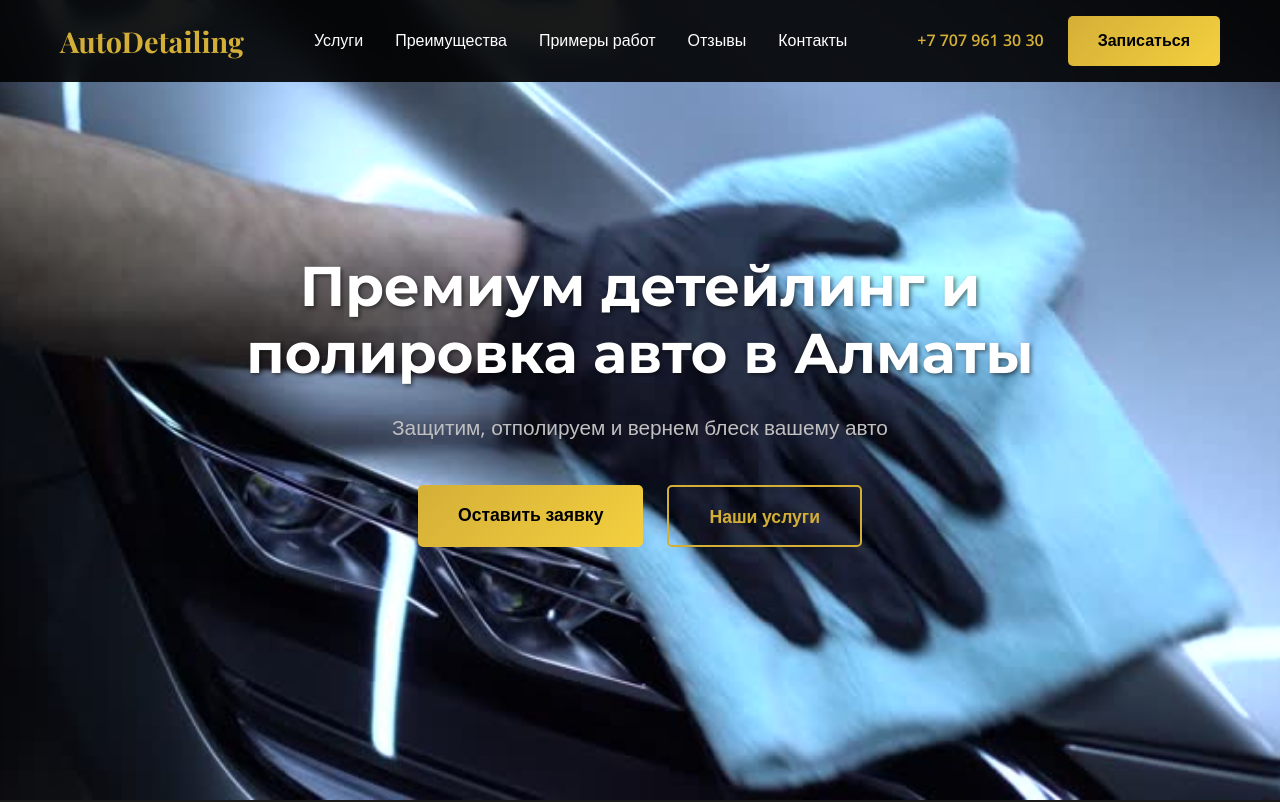
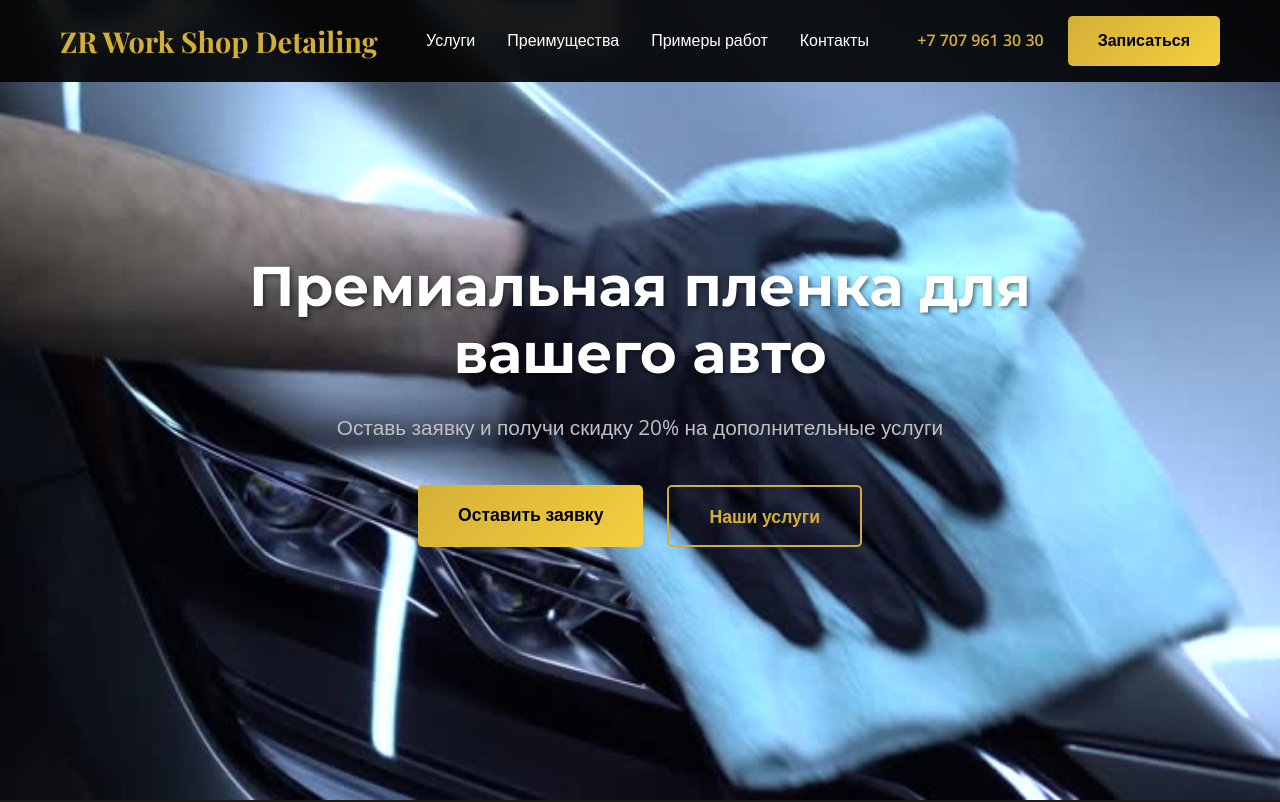
Before and after one commit to Nurssssss/detail, a plain HTML site: page index.html in a window 1280 px wide. Shown: the top 802 px of the page. Drawn offline with nearby package versions, Linux system fonts and the light colour scheme.

Commit message:
поменял шапку

```diff
--- a/index.html
+++ b/index.html
@@ -17,14 +17,13 @@
         <div class="container">
             <div class="header-content">
                 <div class="logo">
-                    <h2>AutoDetailing</h2>
+                    <h2>ZR Work Shop Detailing</h2>
                 </div>
                 <nav class="nav">
                     <ul class="nav-list">
                         <li><a href="#services" class="nav-link">Услуги</a></li>
                         <li><a href="#advantages" class="nav-link">Преимущества</a></li>
                         <li><a href="#portfolio" class="nav-link">Примеры работ</a></li>
-                        <li><a href="#reviews" class="nav-link">Отзывы</a></li>
                         <li><a href="#contacts" class="nav-link">Контакты</a></li>
                     </ul>
                 </nav>
@@ -49,8 +48,8 @@
         </div>
         <div class="container">
             <div class="hero-content">
-                <h1 class="hero-title">Премиум детейлинг и полировка авто в Алматы</h1>
-                <p class="hero-subtitle">Защитим, отполируем и вернем блеск вашему авто</p>
+                <h1 class="hero-title">Премиальная пленка для вашего авто</h1>
+                <p class="hero-subtitle">Оставь заявку и получи скидку 20% на дополнительные услуги</p>
                 <div class="hero-actions">
                     <a href="#contact-form" class="btn btn-primary btn-large">Оставить заявку</a>
                     <a href="#services" class="btn btn-secondary btn-large">Наши услуги</a>
@@ -274,7 +273,7 @@
                         </div>
                         <div class="contact-details">
                             <h4>Адрес</h4>
-                            <p>г. Алматы, ул. Примерная, 123</p>
+                            <p>Алматы , Подгорная 5 Б, ZR Workshop</p>
                         </div>
                     </div>
                     <div class="contact-item">
@@ -335,13 +334,13 @@
             <div class="footer-content">
                 <div class="footer-section">
                     <div class="logo">
-                        <h3>AutoDetailing</h3>
+                        <h3>ZR Work Shop Detailing</h3>
                     </div>
                     <p>Премиум детейлинг и полировка автомобилей в Алматы</p>
                 </div>
                 <div class="footer-section">
                     <h4>Контакты</h4>
-                    <p>г. Алматы, ул. Примерная, 123</p>
+                    <p>Алматы , Подгорная 5 Б, ZR Workshop</p>
                     <p>+7 707 961 30 30</p>
                 </div>
                 <div class="footer-section">
@@ -351,14 +350,10 @@
                         <a href="https://instagram.com">Instagram</a>
                     </div>
                 </div>
-                <div class="footer-section">
-                    <h4>Юридическая информация</h4>
-                    <p>ИП "AutoDetailing"</p>
-                    <p>ИИН: 123456789012</p>
-                </div>
+
             </div>
             <div class="footer-bottom">
-                <p>&copy; 2024 AutoDetailing. Все права защищены.</p>
+                <p>&copy; 2024 ZR Work Shop Detailing. Все права защищены.</p>
             </div>
         </div>
     </footer>
```
